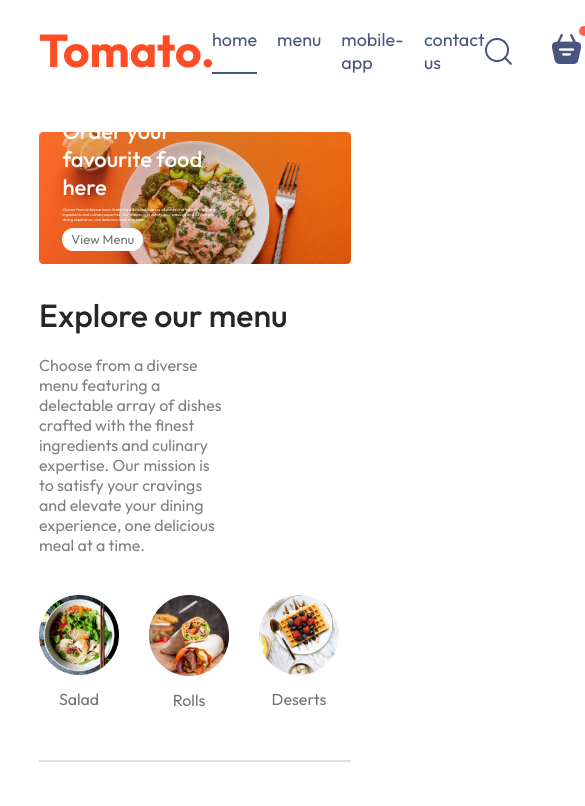
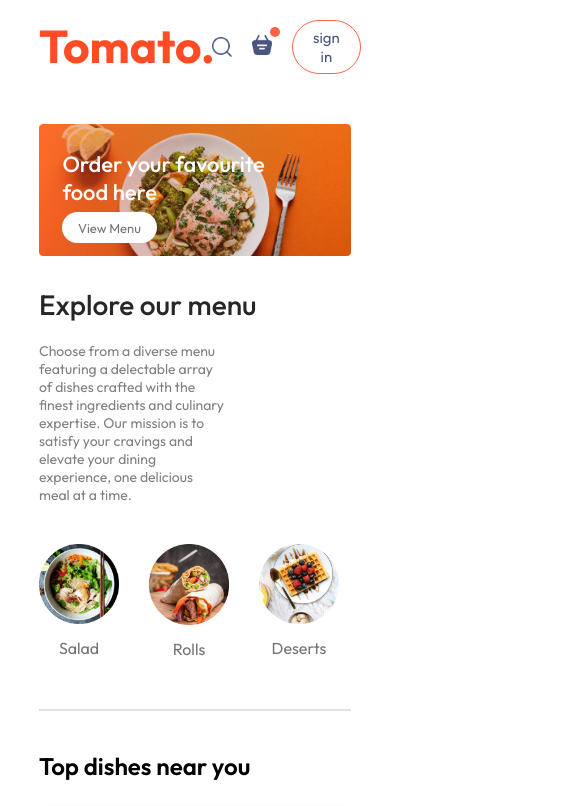
Before and after one commit to karanx64/food-del, a React (Vite) app in the folder frontend/: page / in a window 390 px wide. Shown: the top 806 px of the page, 585 px wide, since content can reach past the window. Built offline with nearby package versions, Linux system fonts and the light colour scheme.

Commit message:
fully responsive

```diff
--- a/frontend/src/App.jsx
+++ b/frontend/src/App.jsx
@@ -1,4 +1,6 @@
 import React from "react";
+import "./App.css";
+
 import Navbar from "./components/navbar/Navbar";
 import { Routes, Route } from "react-router-dom";
 import Home from "./Pages/home/Home";
--- a/frontend/src/components/Header/Header.css
+++ b/frontend/src/components/Header/Header.css
@@ -37,3 +37,27 @@
     font-size: max(1vw, 13px);
     border-radius: 50px;
 }
+
+/* media queries */
+
+@media (max-width:1080px) {
+
+
+    .header-contents {
+        max-width: 45%;
+    }
+}
+
+@media (max-width:810px) {
+    .header-contents {
+        max-width: 65%;
+    }
+
+    .header-contents p {
+        display: none;
+    }
+
+    .header-contents button {
+        padding: 2vw 4vw;
+    }
+}
--- a/frontend/src/components/exploreMenu/ExploreMenu.css
+++ b/frontend/src/components/exploreMenu/ExploreMenu.css
@@ -55,3 +55,13 @@
     padding: 2px;
     border-radius: 50%;
 }
+
+/* media queries */
+
+@media (max-width:1080px) {
+    .explore-menu {
+        max-width: 100%;
+        font-size: 14px;
+    }
+
+}
--- a/frontend/src/components/footer/Footer.css
+++ b/frontend/src/components/footer/Footer.css
@@ -2,6 +2,7 @@
     color: #d9d9d9;
     background-color: #323232;
     display: flex;
+    flex-wrap: wrap;
     flex-direction: column;
     align-items: center;
     gap: 20px;
@@ -54,3 +55,17 @@
     background-color: gray;
     border: none;
 }
+
+/* media queries */
+
+@media (max-width:810px) {
+    .footer-content {
+        display: flex;
+        flex-direction: column;
+        gap: 35px;
+    }
+
+    .footer-copyright {
+        text-align: center;
+    }
+}
--- a/frontend/src/components/navbar/Navbar.css
+++ b/frontend/src/components/navbar/Navbar.css
@@ -60,3 +60,60 @@
     top: -8px;
     right: -8px;
 }
+
+/* media queries */
+
+@media (max-width:1080px) {
+    .navbar .logo {
+        width: 140px;
+    }
+
+    .navbar-menu {
+        gap: 20px;
+        font-size: 17px;
+    }
+
+    .navbar-right {
+        gap: 30px;
+    }
+
+    .navbar-right img {
+        width: 22px;
+    }
+
+    .navbar-right button {
+        padding: 8px 25px;
+    }
+}
+
+@media (max-width:910px) {
+    .navbar .logo {
+        width: 120px;
+    }
+
+    .navbar-menu {
+        gap: 15px;
+        font-size: 16px;
+    }
+
+    .navbar-right {
+        gap: 20px;
+    }
+
+    .navbar-right img {
+        width: 20px;
+    }
+
+    .navbar-right button {
+        padding: 7px 20px;
+        font-size: 15px;
+    }
+}
+
+@media (max-width:810px) {
+
+
+    .navbar-menu {
+        display: none;
+    }
+}
```
